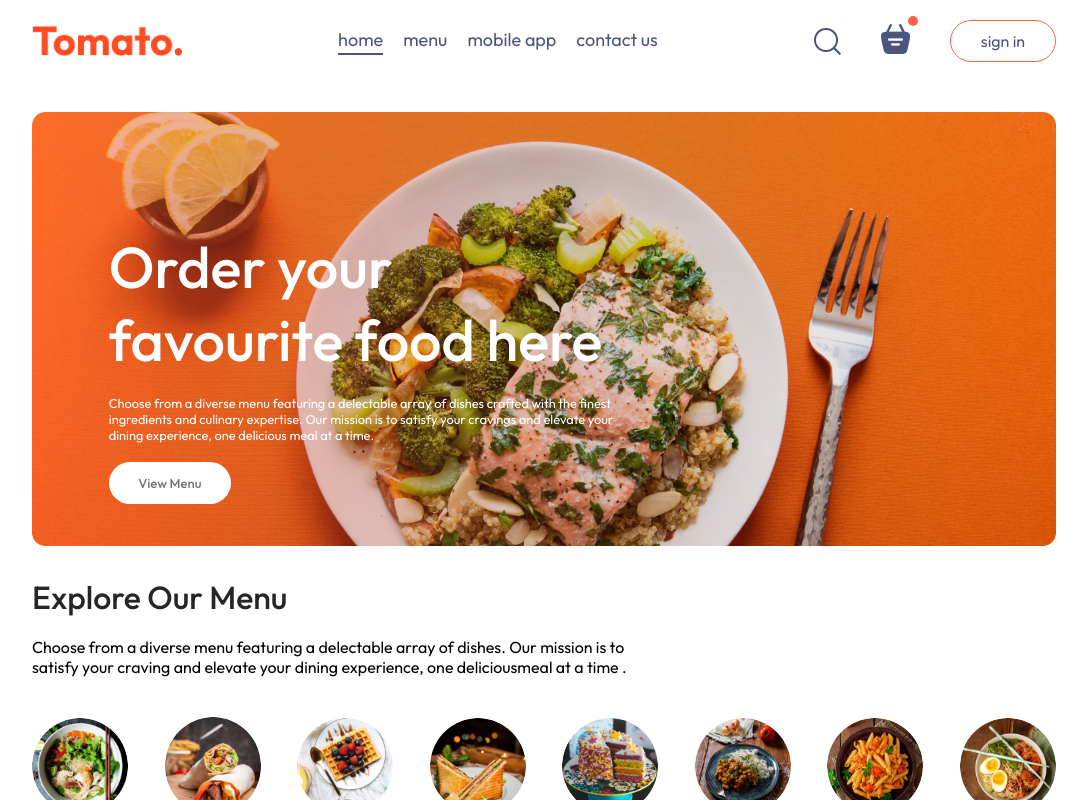
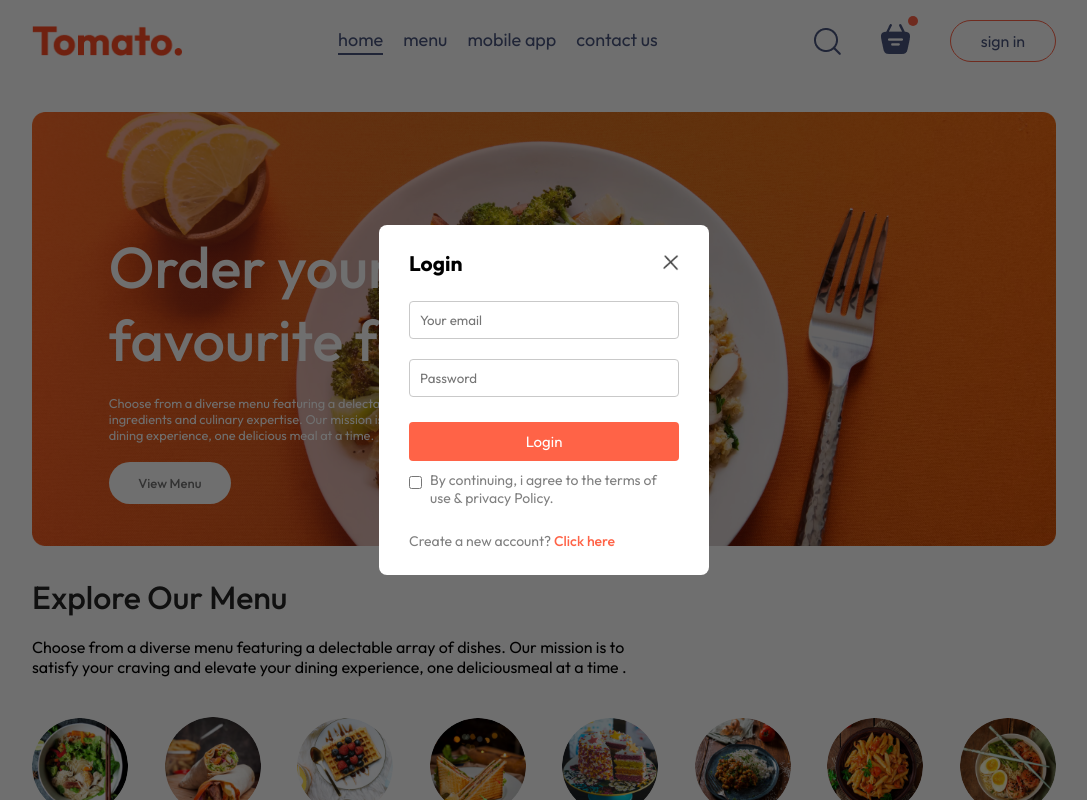
Before and after one commit to DEEPANSHU9389/Food-Delivery-WebApp, a React (Vite) app in the folder frontend/: page / in a window 1280 px wide. Both pictures are taken after a click on the button "sign in". Shown: the top 800 px of the page, without its empty margins (96-1183 px from the left). Built offline with nearby package versions, Linux system fonts and the light colour scheme.

Commit message:
here we complete LOGIN & Signup page

```diff
--- a/frontend/src/App.jsx
+++ b/frontend/src/App.jsx
@@ -1,17 +1,21 @@
-import React from 'react'
+import React, { useState } from 'react'
 import Navbar from './components/Navbar/Navbar'
 import { Route, Routes } from 'react-router-dom'
 import Home from './pages/home/home'
 import Cart from './pages/cart/cart'
 import Placeorder from './pages/Placeorder/Placeorder'
 import Footer from './components/Footer/Footer'
+import LoginPopUp from './components/LoginPopUp/LoginPopUp'
 
 
 const App = () => {
+
+  const  [showLogin,setShowLogin] = useState(false)
   return (
     <>
+    {showLogin?<LoginPopUp setShowLogin={setShowLogin}/>:<></>}
     <div className='app'>
-      <Navbar/>
+      <Navbar setShowLogin={setShowLogin}/>
       <Routes>
        <Route path='' element={<Home/>}/>
        <Route path='/cart' element={<Cart/>}/>
--- /dev/null
+++ b/frontend/src/components/LoginPopUp/LoginPopUp.css
@@ -0,0 +1,65 @@
+.login-popup{
+    position: absolute;
+    z-index: 1;
+    width: 100%;
+    height: 100%;
+    background-color: #00000090;
+    display: grid;
+}
+.login-popup-container{
+    place-self: center;
+    width: max(23vw, 330px);
+    color: #808080;
+    background-color: white;
+    display: flex;
+    flex-direction: column;
+    gap: 25px;
+    padding: 25px 30px;
+    border-radius: 8px;
+    font-size: 14px;
+    animation: fadeIn 0.5s;
+}
+.login-popup-title{
+    display: flex;
+    justify-content: space-between;
+    align-items: center;
+    color: black ;
+}
+.login-popup-title img{
+    width: 16px;
+    cursor: pointer;
+}
+.login-popup-inputs{
+    display: flex;
+    flex-direction: column;
+    gap: 20px;
+}
+.login-popup-inputs input{
+    outline: none;
+    border: 1px solid #c9c9c9;
+    padding: 10px;
+    border-radius: 4px;
+}
+.login-popup-container button{
+    border: none;
+    padding: 10px;
+    border-radius: 4px;
+    color: white;
+    background-color: tomato;
+    font-size: 15px;
+    cursor: pointer;
+}
+.login-popup-condition{
+    display: flex;
+    align-items: start;
+    gap: 8px;
+    margin-top:-15px;
+}
+.login-popup-condition input{
+    margin-top: 5px;
+}
+.login-popup p span{
+    color: tomato;
+    font-weight: 500;
+    cursor: pointer;
+}
--- /dev/null
+++ b/frontend/src/components/LoginPopUp/LoginPopUp.jsx
@@ -0,0 +1,36 @@
+import React, { useState } from 'react'
+import './LoginPopUp.css'
+import { assets } from '../../assets/assets'
+
+
+const LoginPopUp = ({setShowLogin}) => {
+
+const   [currState, setCurrState] = useState("Login")
+
+  return (
+    <div className='login-popup'>
+     <form  className="login-popup-container">
+        <div className="login-popup-title">
+            <h2>{currState}</h2>
+            <img onClick={()=>setShowLogin(false)} src={assets.cross_icon} alt="" />
+        </div>
+        <div className="login-popup-inputs">
+            {currState==="Login"?<></>:<input type="text" placeholder='Your Name' required />}
+           <input type="email" placeholder='Your email' required />
+           <input type="password" placeholder='Password' required />
+        </div>
+        <button>{currState==="Sign Up"?"Create account":"Login"}</button>
+        <div className="login-popup-condition">
+            <input type="Checkbox" required />
+            <p>By continuing, i agree to the terms of use & privacy Policy.</p>
+        </div>
+        {currState==="Login"
+        ?<p>Create a new account? <span onClick={()=>setCurrState("Sign Up")}>Click here</span></p>
+        :  <p>Already have an account? <span onClick={()=>setCurrState("Login")}>Login here</span></p>
+        }
+     </form>
+    </div>
+  )
+}
+
+export default LoginPopUp
--- a/frontend/src/components/Navbar/Navbar.jsx
+++ b/frontend/src/components/Navbar/Navbar.jsx
@@ -3,7 +3,7 @@
 import {assets} from '../../assets/assets'
 import { Link } from 'react-router-dom';
 
-const Navbar = () => {
+const Navbar = ({setShowLogin}) => {
 
    const  [menu,setMenu] = useState("home");
 
@@ -24,7 +24,7 @@
                     <img src={assets.basket_icon} alt="" />
                     <div className="dot"></div>
                 </div>
-                <button>sign in</button>
+                <button onClick={()=>setShowLogin(true)}>sign in</button>
             </div>
     </div>
   )
```
